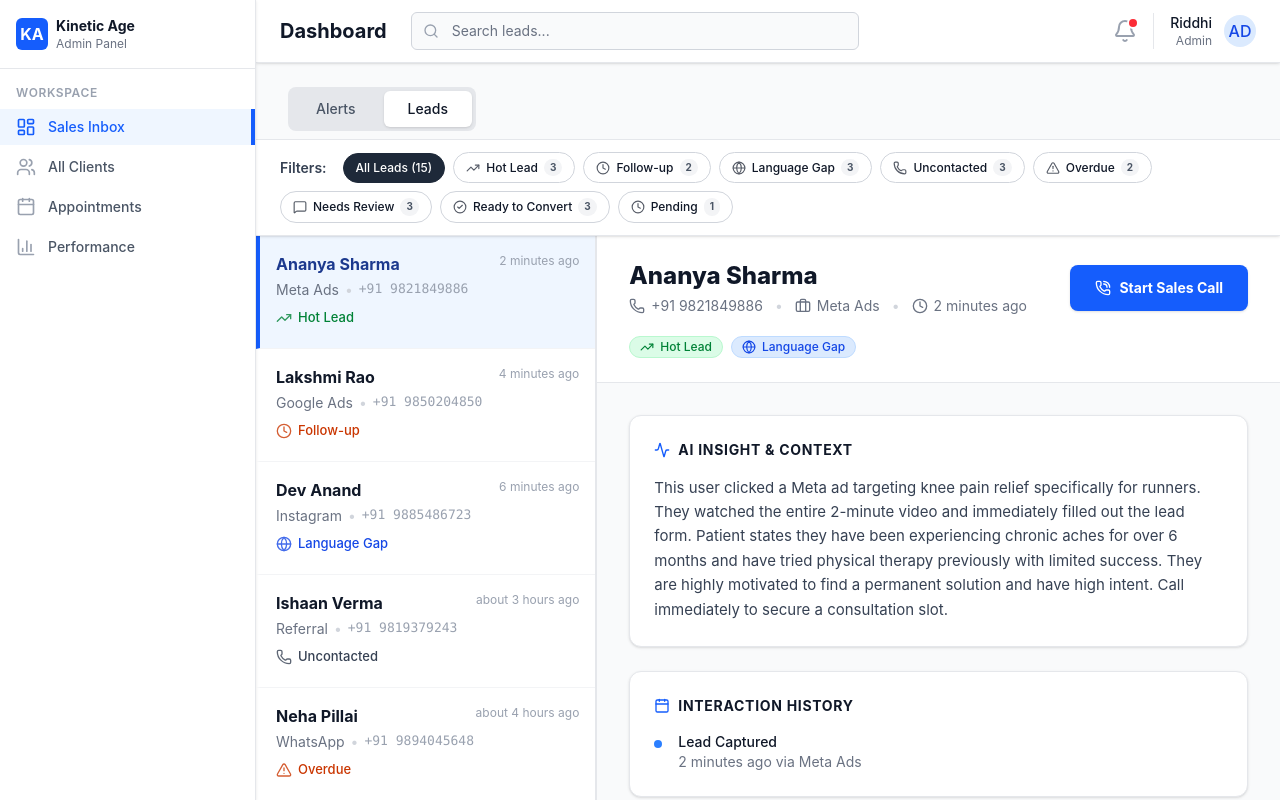
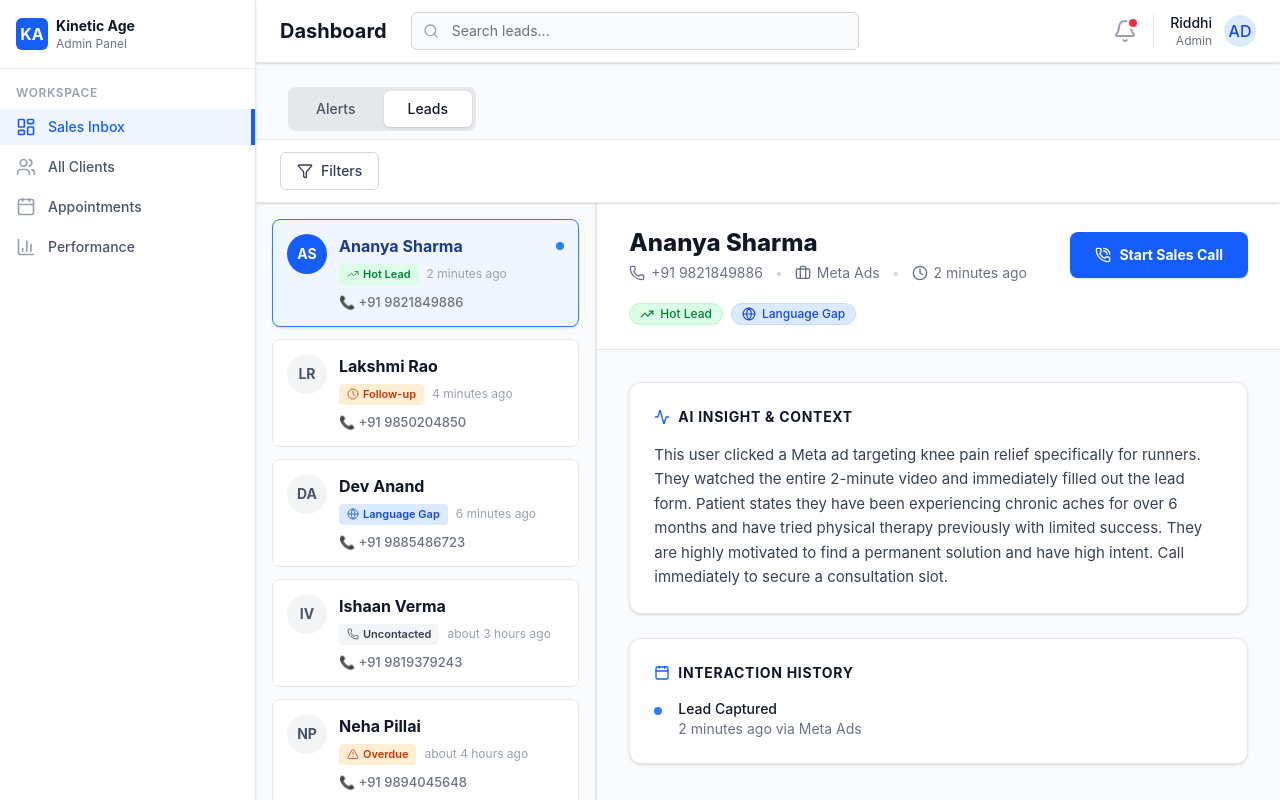
Before and after one commit to vidula18/kinetic-dashboard, a React (Vite) app: page / in a window 1280 px wide. Both pictures are taken after a click on the button "Leads". Built offline with nearby package versions, Linux system fonts and the light colour scheme.

Commit message:
Refine Alerts and Leads layout

```diff
--- a/src/App.tsx
+++ b/src/App.tsx
@@ -40,6 +40,14 @@ export default function App() {
   const selectedLead = useMemo(() => {
     return MOCK_LEADS.find(l => l.id === selectedLeadId) || null;
   }, [selectedLeadId]);
+
+  const handleNavigateToLead = (leadName: string) => {
+    const lead = MOCK_LEADS.find(l => l.name === leadName);
+    if (lead) {
+      setSelectedLeadId(lead.id);
+      setActiveTab('Leads');
+    }
+  };
 
   return (
     <div className="h-screen bg-gray-50 flex overflow-hidden">
@@ -153,7 +161,7 @@ export default function App() {
         ) : (
           <div className="pb-12 mt-4">
             <FreshLeadsTable leads={MOCK_LEADS} />
-            <AIAlertsTable />
+            <AIAlertsTable onNavigateToLead={handleNavigateToLead} />
           </div>
         )}
       </main>
--- a/src/components/FreshLeadsTable.tsx
+++ b/src/components/FreshLeadsTable.tsx
@@ -1,7 +1,6 @@
 import { useState } from 'react';
 import { ChevronDown, Users } from 'lucide-react';
 import { formatDistanceToNow } from 'date-fns';
-import { LabelPill } from './LabelPill';
 import type { Lead } from '../data/mockLeads';
 import type { LabelType } from '../data/labelConfig';
 import { MOCK_LABELS } from '../data/labelConfig';
@@ -77,7 +76,6 @@ export function FreshLeadsTable({ leads }: FreshLeadsTableProps) {
           <thead className="bg-gray-50">
             <tr>
               <th scope="col" className="px-6 py-3 text-left text-xs font-medium text-gray-500 uppercase tracking-wider">Lead</th>
-              <th scope="col" className="px-6 py-3 text-left text-xs font-medium text-gray-500 uppercase tracking-wider">Status / Labels</th>
               <th scope="col" className="px-6 py-3 text-right text-xs font-medium text-gray-500 uppercase tracking-wider">Time Received</th>
             </tr>
           </thead>
@@ -97,19 +95,6 @@ export function FreshLeadsTable({ leads }: FreshLeadsTableProps) {
                         <span className="text-gray-400 font-mono text-xs">{lead.phone}</span>
                       </div>
                     </div>
-                  </div>
-                </td>
-                <td className="px-6 py-3 whitespace-nowrap">
-                  <div className="flex gap-2">
-                    {lead.labels.map((label, idx) => {
-                      const Icon = label.icon;
-                      return (
-                        <LabelPill key={idx} color={label.color}>
-                          <Icon className="w-3 h-3 mr-1" />
-                          {label.text}
-                        </LabelPill>
-                      );
-                    })}
                   </div>
                 </td>
                 <td className="px-6 py-3 whitespace-nowrap text-right text-sm text-gray-500">
--- a/src/components/LeadItem.tsx
+++ b/src/components/LeadItem.tsx
@@ -1,4 +1,3 @@
-
 import type { Lead } from '../data/mockLeads';
 import { formatDistanceToNow } from 'date-fns';
 
@@ -14,39 +13,57 @@ export function LeadItem({ lead, isSelected, onClick }: LeadItemProps) {
   const Icon = primaryLabel.icon;
 
   const colorStyles = {
-    green: 'text-green-700',
-    orange: 'text-orange-700',
-    blue: 'text-blue-700',
-    gray: 'text-gray-700',
+    green: 'bg-green-100 text-green-700',
+    orange: 'bg-orange-100 text-orange-700',
+    blue: 'bg-blue-100 text-blue-700',
+    gray: 'bg-gray-100 text-gray-700',
   };
+
+  // Extract initials for the avatar
+  const initials = lead.name.split(' ').map(n => n[0]).join('').substring(0, 2).toUpperCase();
 
   return (
     <div
       onClick={onClick}
-      className={`border-b border-gray-100 p-4 cursor-pointer transition-colors ${
+      className={`p-3.5 mb-3 rounded-lg border transition-all duration-200 cursor-pointer ${
         isSelected
-          ? 'bg-blue-50 border-l-4 border-l-blue-600'
-          : 'bg-white hover:bg-gray-50 border-l-4 border-l-transparent'
+          ? 'bg-blue-50 border-blue-500 shadow-sm'
+          : 'bg-white border-gray-200 hover:shadow-md hover:border-gray-300'
       }`}
     >
-      <div className="flex justify-between items-start mb-1">
+      <div className="flex items-start gap-3">
+        {/* Avatar */}
+        <div className={`flex-shrink-0 w-10 h-10 rounded-full flex items-center justify-center font-bold text-sm ${isSelected ? 'bg-blue-600 text-white' : 'bg-gray-100 text-gray-600'}`}>
+          {initials}
+        </div>
+
+        <div className="flex-1 min-w-0">
+          {/* Top Row: Name */}
+          <div className="flex justify-between items-center mb-1.5">
             <h3 className={`font-bold text-[16px] truncate ${isSelected ? 'text-blue-900' : 'text-gray-900'}`}>
               {lead.name}
             </h3>
-        <span className="text-[12px] text-gray-400 whitespace-nowrap ml-2">
+            {isSelected && (
+              <span className="w-2 h-2 rounded-full bg-blue-500"></span>
+            )}
+          </div>
+
+          {/* Middle Row: Label + Time */}
+          <div className="flex items-center gap-2 mb-2 flex-wrap">
+            <span className={`inline-flex items-center px-2 py-0.5 rounded text-[11px] font-semibold ${colorStyles[primaryLabel.color]}`}>
+              <Icon className="w-3 h-3 mr-1 opacity-80" />
+              {primaryLabel.text}
+            </span>
+            <span className="text-[12px] text-gray-400 whitespace-nowrap">
               {formatDistanceToNow(lead.timeReceived, { addSuffix: true })}
             </span>
           </div>
 
-      <div className="flex items-center text-sm text-gray-500 mb-2">
-        <span className="truncate">{lead.source}</span>
-        <span className="mx-1.5 text-gray-300">•</span>
-        <span className="font-mono text-[13px] text-gray-400 truncate">{lead.phone}</span>
+          {/* Bottom Row: Phone */}
+          <div className="text-[13px] text-gray-500 font-medium">
+            📞 {lead.phone}
           </div>
-
-      <div className={`inline-flex items-center text-[13px] font-medium ${colorStyles[primaryLabel.color]}`}>
-        <Icon className="w-4 h-4 mr-1.5 opacity-80" />
-        {primaryLabel.text}
+        </div>
       </div>
     </div>
   );
--- a/src/components/LeadQueue.tsx
+++ b/src/components/LeadQueue.tsx
@@ -18,7 +18,7 @@ export function LeadQueue({ leads, selectedLeadId, onSelectLead }: LeadQueueProp
   }
 
   return (
-    <div className="flex-1 overflow-y-auto bg-white border-r border-gray-200">
+    <div className="flex-1 overflow-y-auto bg-gray-50 p-4 border-r border-gray-200">
       {leads.map((lead) => (
         <LeadItem
           key={lead.id}
--- a/src/components/QuickFilterBar.tsx
+++ b/src/components/QuickFilterBar.tsx
@@ -1,4 +1,5 @@
-
+import { useState } from 'react';
+import { Filter, Calendar, Search, MapPin, X } from 'lucide-react';
 import type { LabelType } from '../data/labelConfig';
 import { MOCK_LABELS } from '../data/labelConfig';
 import type { Lead } from '../data/mockLeads';
@@ -10,6 +11,8 @@ interface QuickFilterBarProps {
 }
 
 export function QuickFilterBar({ leads, activeFilter, onFilterChange }: QuickFilterBarProps) {
+  const [isOpen, setIsOpen] = useState(false);
+
   // Compute label counts
   const labelCounts = MOCK_LABELS.map(label => {
     const count = leads.filter(lead => lead.labels.some(l => l.text === label.text)).length;
@@ -17,8 +20,75 @@ export function QuickFilterBar({ leads, activeFilter, onFilterChange }: QuickFil
   }).filter(l => l.count > 0);
 
   return (
-    <div className="bg-white border-b border-gray-200 px-4 py-3 sm:px-6 flex flex-wrap gap-2 items-center">
-      <span className="text-sm font-semibold text-gray-700 mr-2">Filters:</span>
+    <div className="bg-white border-b border-gray-200">
+      <div className="px-4 py-3 sm:px-6">
+        <button
+          onClick={() => setIsOpen(!isOpen)}
+          className={`flex items-center px-4 py-2 border rounded-md text-sm font-medium transition-colors ${
+            isOpen || activeFilter
+              ? 'bg-blue-50 text-blue-700 border-blue-200'
+              : 'bg-white text-gray-700 border-gray-300 hover:bg-gray-50'
+          }`}
+        >
+          <Filter className="w-4 h-4 mr-2" />
+          Filters
+          {activeFilter && (
+            <span className="ml-2 bg-blue-100 text-blue-700 py-0.5 px-2 rounded-full text-xs">
+              1 Active
+            </span>
+          )}
+        </button>
+      </div>
+
+      <div
+        className={`overflow-hidden transition-all duration-300 ease-in-out ${
+          isOpen ? 'max-h-[500px] border-t border-gray-100' : 'max-h-0'
+        }`}
+      >
+        <div className="p-4 sm:px-6 bg-gray-50 flex flex-col gap-4">
+
+          <div className="grid grid-cols-1 md:grid-cols-2 lg:grid-cols-4 gap-4">
+            {/* Source Mock Filter */}
+            <div>
+              <label className="block text-xs font-medium text-gray-700 mb-1">Source</label>
+              <div className="relative">
+                <MapPin className="absolute left-2.5 top-2.5 h-4 w-4 text-gray-400" />
+                <select className="pl-9 w-full bg-white border border-gray-300 text-gray-900 text-sm rounded-md focus:ring-blue-500 focus:border-blue-500 block p-2">
+                  <option>All Sources</option>
+                  <option>Meta Ads</option>
+                  <option>Google Ads</option>
+                  <option>Referral</option>
+                </select>
+              </div>
+            </div>
+
+            {/* Date Range Mock Filter */}
+            <div>
+              <label className="block text-xs font-medium text-gray-700 mb-1">Date Range</label>
+              <div className="relative">
+                <Calendar className="absolute left-2.5 top-2.5 h-4 w-4 text-gray-400" />
+                <select className="pl-9 w-full bg-white border border-gray-300 text-gray-900 text-sm rounded-md focus:ring-blue-500 focus:border-blue-500 block p-2">
+                  <option>Any Time</option>
+                  <option>Today</option>
+                  <option>Last 7 Days</option>
+                  <option>Last 30 Days</option>
+                </select>
+              </div>
+            </div>
+
+            {/* Search Mock Filter */}
+            <div className="lg:col-span-2">
+              <label className="block text-xs font-medium text-gray-700 mb-1">Search Keywords</label>
+              <div className="relative">
+                <Search className="absolute left-2.5 top-2.5 h-4 w-4 text-gray-400" />
+                <input type="text" placeholder="Search by name, phone, or keyword..." className="pl-9 w-full bg-white border border-gray-300 text-gray-900 text-sm rounded-md focus:ring-blue-500 focus:border-blue-500 block p-2" />
+              </div>
+            </div>
+          </div>
+
+          <div>
+            <label className="block text-xs font-medium text-gray-700 mb-2">Lead Labels</label>
+            <div className="flex flex-wrap gap-2">
               <button
                 onClick={() => onFilterChange(null)}
                 className={`px-3 py-1.5 rounded-full text-xs font-medium border transition-colors ${
@@ -50,5 +120,29 @@ export function QuickFilterBar({ leads, activeFilter, onFilterChange }: QuickFil
                 );
               })}
             </div>
+          </div>
+
+          <div className="flex justify-end gap-2 mt-2 pt-4 border-t border-gray-200">
+            <button
+              onClick={() => {
+                onFilterChange(null);
+                setIsOpen(false);
+              }}
+              className="px-4 py-2 text-sm font-medium text-gray-700 bg-white border border-gray-300 rounded-md hover:bg-gray-50 flex items-center"
+            >
+              <X className="w-4 h-4 mr-1" />
+              Clear Filters
+            </button>
+            <button
+              onClick={() => setIsOpen(false)}
+              className="px-4 py-2 text-sm font-medium text-white bg-blue-600 border border-transparent rounded-md hover:bg-blue-700"
+            >
+              Apply Filters
+            </button>
+          </div>
+
+        </div>
+      </div>
+    </div>
   );
 }
```
Also changed, not shown: src/components/AIAlertsTable.tsx (+12 -3 lines). Lines whose indentation alone changed are shown as unchanged.
